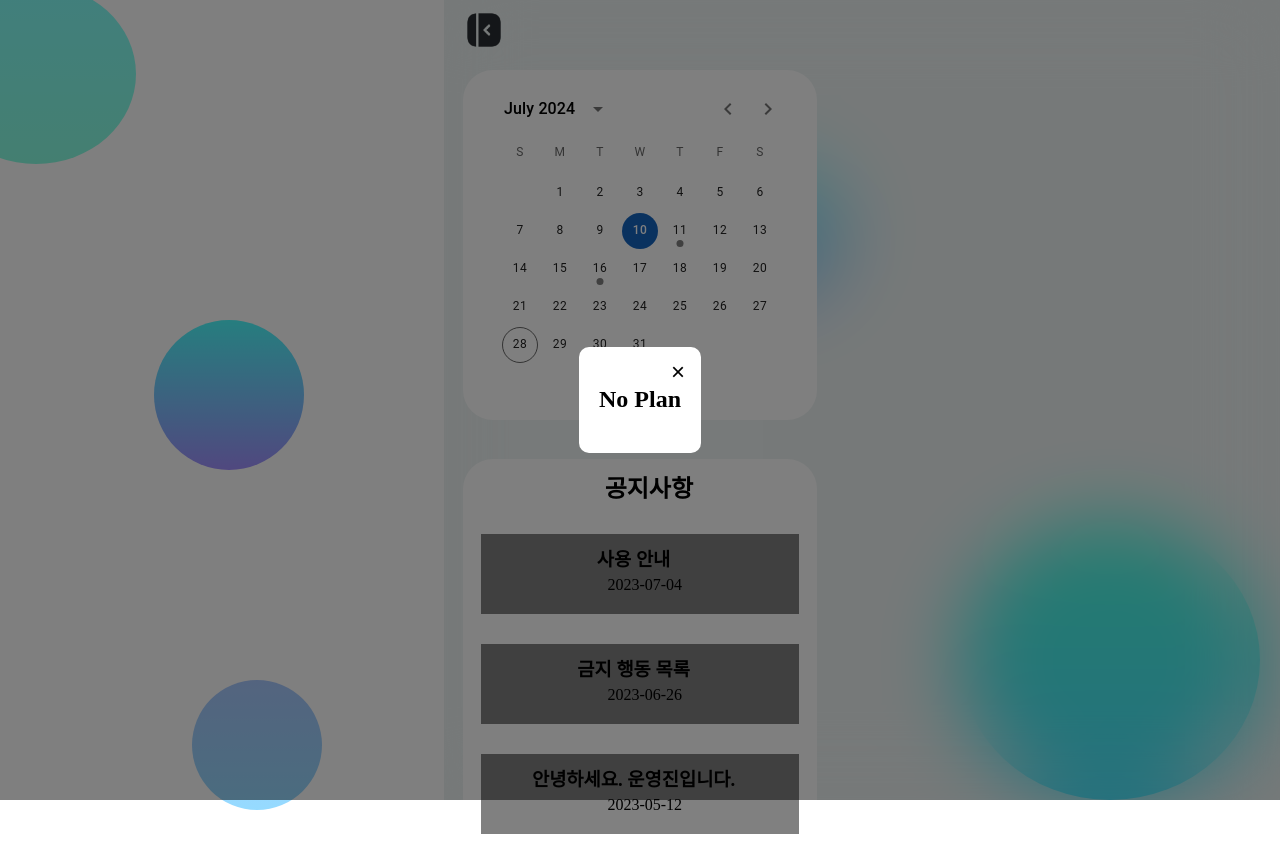
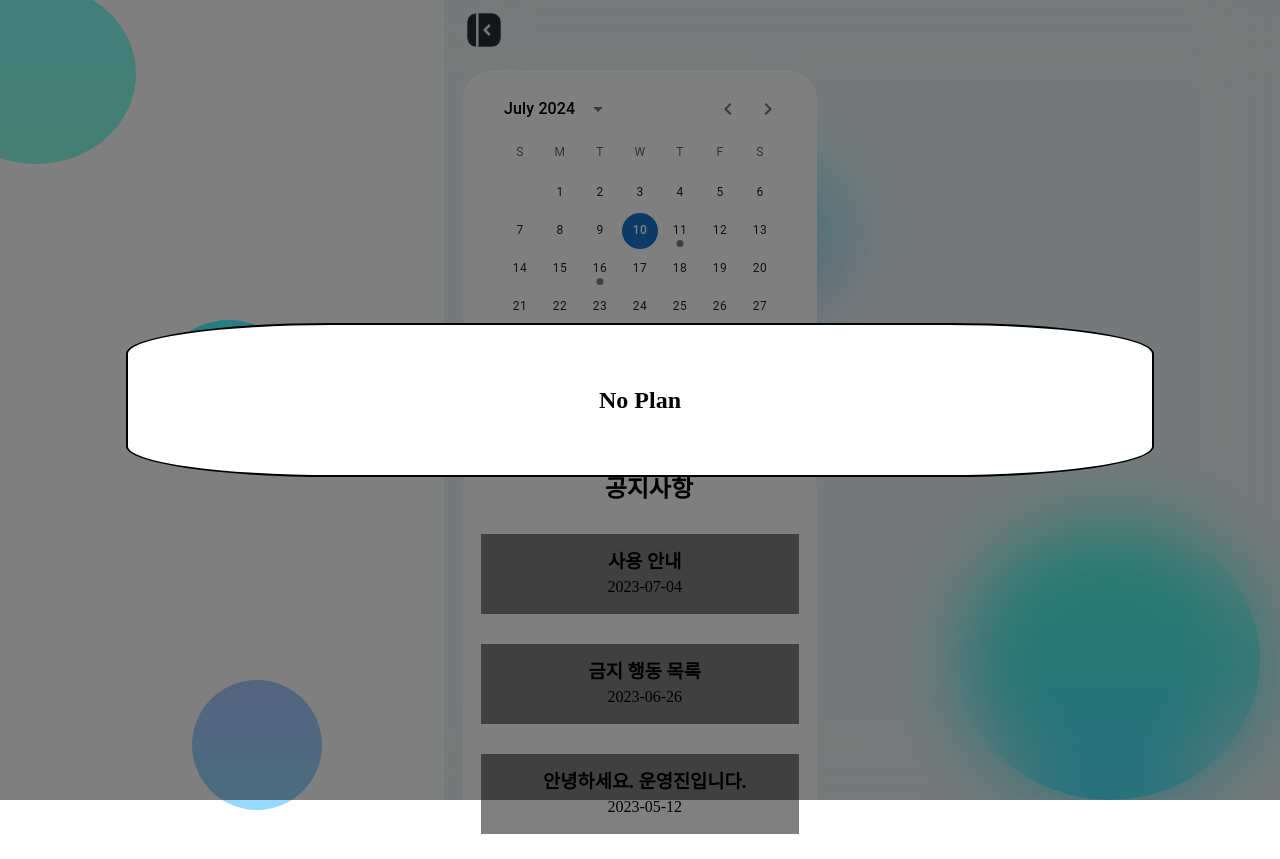
Before and after one commit to COMING-SOON-SCH/FE1-team-project, a React (Create React App) app in the folder project/: page /main in a window 1280 px wide. Both pictures are taken after a click on the button "10". Shown: the top 859 px of the page. Built offline with nearby package versions, Linux system fonts and the light colour scheme; a web font is replaced by a local one.

Commit message:
🔨refactor : 팝업창 MUI로 변환

```diff
--- a/project/src/components/Announcement.jsx
+++ b/project/src/components/Announcement.jsx
@@ -63,7 +63,7 @@ export default function Announcement() {
         </AnnouncementItem>
       ))}
       {showPopup && (
-        <Popup closePopup={closePopup} data={selectedData} />
+        <Popup closePopup={closePopup} data={selectedData} showPopup={showPopup} />
       )}
     </AnnouncementContainer>
   );
@@ -89,6 +89,10 @@ const AnnouncementItem = styled.div`
   width: 90%;
   height: 80px;
   margin-left: 5%;
+  display: flex;
+  flex-direction: column;
+  align-items: center;
+  justify-content: center;
 `;
 
 const ItemTitle = styled.h3`
@@ -97,7 +101,7 @@ const ItemTitle = styled.h3`
   overflow: hidden;
   text-overflow: ellipsis;
   width: 90%;
-  padding-top: 10px;
+  margin-top: 10px;
   padding-left: 3%;
   height: 40%;
 `;
--- a/project/src/components/Calendar.jsx
+++ b/project/src/components/Calendar.jsx
@@ -75,8 +75,9 @@ export default function CalendarComponent() {
         </LocalizationProvider>
         {showPopup && (
           <Popup
+            closePopup={closePopup}
             data={selectedData}
-            closePopup={closePopup}
+            showPopup={showPopup}
           />
         )}
       </CalendarContainer>
--- a/project/src/components/Popup.jsx
+++ b/project/src/components/Popup.jsx
@@ -1,79 +1,79 @@
+import { Box, Modal } from '@mui/material';
 import React from 'react';
 import styled from "styled-components";
 
-export default function Popup({ closePopup, data }) {
+export default function Popup({ closePopup, data, showPopup }) {
+  console.log(data)
   return (
-    <PopupOverlay onClick={closePopup}>
-      <PopupContent onClick={(e) => e.stopPropagation()}>
-        <CloseButton onClick={closePopup}>&times;</CloseButton>
-        {
-          data ?
+    <Modal
+      open={showPopup}
+      onClose={closePopup}
+      aria-labelledby="modal-modal-title"
+      aria-describedby="modal-modal-description"
+    >
+      {data ?
+        data.detail ?
+          <AnnouncementPopup>
             <div>
               <Time>{data.time}</Time>
               <Title>{data.title}</Title>
               {data.detail ?
                 <DetailContent>
-                  {data.detail.split('\n').map((line, index) => (
-                    <DetailLine key={index}>{line}</DetailLine>
-                  ))}
+                  {
+                    data.detail.split('\n').map((line, index) => (
+                      <p key={index}>{line}</p>
+                    ))
+                  }
                 </DetailContent>
                 : null
               }
             </div>
-            : <Title>No Plan</Title>
-        }
-      </PopupContent>
-    </PopupOverlay>
+          </AnnouncementPopup>
+          : <PlanPopup>
+            <Time>{data.time}</Time>
+            <Title>{data.title}</Title>
+          </PlanPopup>
+        : <PlanPopup><h2>No Plan</h2></PlanPopup>
+      }
+    </Modal>
   )
 }
 
-const PopupOverlay = styled.div`
-  position: fixed;
-  top: 0;
-  left: 0;
-  right: 0;
-  bottom: 0;
-  background-color: rgba(0, 0, 0, 0.5);
+const PopupContainer = styled(Box)`
+  position: absolute;
+  border-radius: 10%;
+  top: 50%;
+  left: 50%;
+  transform: translate(-50%, -50%);
+  background: white;
+  border: 2px solid #000;
+`
+
+const AnnouncementPopup = styled(PopupContainer)`
+  width: 80%;
+  height: 400px;
+`
+
+const PlanPopup = styled(PopupContainer)`
+  border-radius: 20%;
+  width: 80%;
+  height: 150px;
   display: flex;
+  flex-direction: column;
+  align-items: center;
   justify-content: center;
-  align-items: center;
-`;
-
-const PopupContent = styled.div`
-  background-color: white;
-  padding: 20px;
-  border-radius: 10px;
-  text-align: left;
-  position: relative;
-  max-width: 80%;
-  max-height: 80%;
-  overflow-y: auto;
-`;
-
-const CloseButton = styled.button`
-  position: absolute;
-  top: 10px;
-  right: 10px;
-  background: none;
-  border: none;
-  font-size: 1.5rem;
-  cursor: pointer;
-`;
+`
 
 const Time = styled.p`
   color: #666;
   font-size: 0.9rem;
-  margin-bottom: 0px;
+  padding: 10px 0px 0px 15px;
 `;
 
 const Title = styled.h2`
-  margin-bottom: 20px;
+  padding: 0px 0px 0px 10px;
 `;
 
 const DetailContent = styled.div`
-  padding: 0px;
+  padding: 0px 0px 0px 10px;
 `;
-
-const DetailLine = styled.p`
-  margin: 0px 0;
-`;
```
